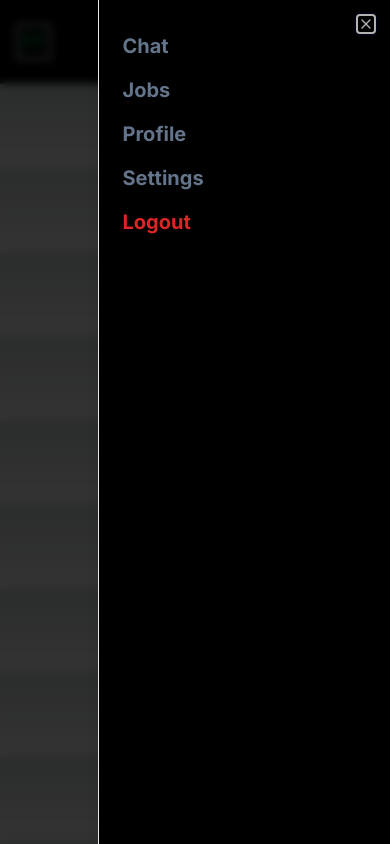
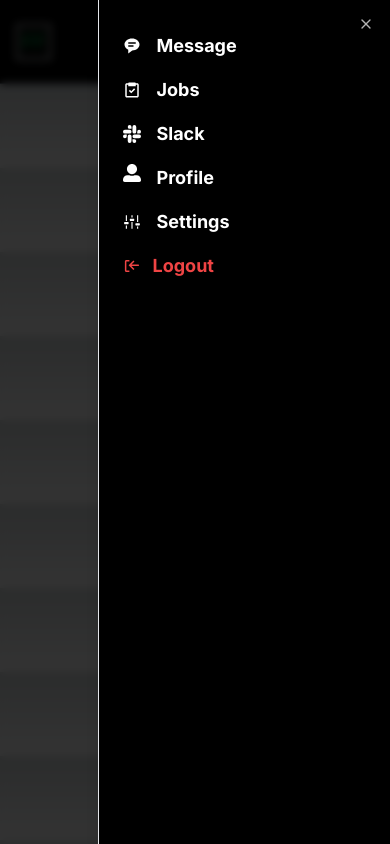
Before and after one commit to mwongess/freelancefusion, a Next.js app in the folder client/: page /console/chat/with-admin in a window 390 px wide. Both pictures are taken after a click on the button 362 px from the left and 41 px from the top of the page. Built offline with nearby package versions, Linux system fonts and the light colour scheme; no server answers.

Commit message:
update ui

```diff
--- a/client/src/app/(pages)/(protected)/console/chat/layout.tsx
+++ b/client/src/app/(pages)/(protected)/console/chat/layout.tsx
@@ -30,7 +30,7 @@ const ChatLayout = ({ children }: { children: React.ReactNode }) => {
   return (
     <div className="flex flex-col sm:flex-row items-start gap-5">
       {
-        isAdmin && <div className="hidden sm:flex flex-col items-center w-full sm:w-[30%] border-r border-slate-600 p-4 sm:min-h-[90vh]">
+        isAdmin && <div className="flex flex-col items-center w-full sm:w-[30%] border-r border-slate-600 p-4 sm:min-h-[90vh]">
           <div className="w-full">
             <div className="flex items-center justify-between w-full">
               <h1 className="font-bold">{isAdmin ? 'All Chats' : 'Chat with Admin'}</h1>
--- a/client/src/app/(pages)/(protected)/console/chat/with-admin/page.tsx
+++ b/client/src/app/(pages)/(protected)/console/chat/with-admin/page.tsx
@@ -70,7 +70,7 @@ const ChatWithAdmin = () => {
 
   return (
     <div className="flex flex-col justify-center items-center w-screen sm:w-full p-4 h-[90vh]">
-      <div className="flex flex-col gap-4 overflow-y-scroll  w-full h-[80vh] px-3">
+      <div className="flex flex-col gap-4 overflow-y-scroll  w-full h-[80vh] pr-3">
         {
           !chats[0] && <NoMesages />
         }
--- a/client/src/components/Console/MobileNav.tsx
+++ b/client/src/components/Console/MobileNav.tsx
@@ -10,8 +10,23 @@ import {
 import Image from "next/image"
 import Link from "next/link"
 import { FaHamburger, FaUserAlt } from "react-icons/fa"
+import Settings from "../Settings"
+import { BiSolidMessageRoundedDetail, BiTask } from "react-icons/bi"
+import { SiSlack } from "react-icons/si"
+import { useAuth } from "@/context/authContext"
+import { CgLogOut } from "react-icons/cg"
+import appwriteService from "@/appwrite/config"
+import { useRouter } from "next/navigation"
 
 const MobileNav = () => {
+    const { user } = useAuth()
+    const router = useRouter()
+    const isAdmin = () => user ? user.$id === process.env.NEXT_PUBLIC_ADMIN_USER_ID : false
+
+    const logout = () => {
+        appwriteService.logout()
+        router.push("/login")
+    }
     return (
         <Sheet >
             <SheetTrigger className="sm:hidden flex text-2xl"><FaHamburger />   </SheetTrigger>
@@ -23,19 +38,22 @@ const MobileNav = () => {
                     <SheetDescription >
                         <div className="flex items-start flex-col gap-4 font-bold text-xl">
                             <SheetClose asChild>
-                                <Link href="" >Chat</Link>
+                                <Link className="flex items-center gap-4 text-lg text-white" href={isAdmin() ? "/console/chat" : "/console/chat/with-admin"}><BiSolidMessageRoundedDetail />Message</Link>
                             </SheetClose>
                             <SheetClose asChild>
-                                <Link href="/console/jobs" >Jobs</Link>
+                                <Link className="flex items-center gap-4 text-lg text-white" href="/console/jobs"><BiTask />Jobs</Link>
                             </SheetClose>
                             <SheetClose asChild>
-                                <Link href="/console/profile" >Profile</Link>
+                                <Link className="flex items-center gap-4 text-lg text-white" href="https://app.slack.com/client/T05ST3P68MC/C05TNPWRPSL" target="_blank"><SiSlack />Slack</Link>
                             </SheetClose>
                             <SheetClose asChild>
-                                <Link href="/console/settings" >Settings</Link>
+                                <Link className="flex items-center/ gap-4 text-lg text-white" href="/console/profile" ><FaUserAlt /> Profile</Link>
                             </SheetClose>
                             <SheetClose asChild>
-                                <Link className="text-red-600" href="/login" >Logout</Link>
+                                <Settings />
+                            </SheetClose>
+                            <SheetClose asChild>
+                                <p className="text-red-500 flex items-center gap-3 text-lg cursor-pointer" onClick={logout}><CgLogOut /> Logout</p>
                             </SheetClose>
                         </div>
                     </SheetDescription>
--- a/client/src/components/Console/SideNav.tsx
+++ b/client/src/components/Console/SideNav.tsx
@@ -1,6 +1,5 @@
 import { BiSolidMessageRoundedDetail } from "react-icons/bi";
 import { FaUserAlt } from "react-icons/fa"
-import { VscSettings } from "react-icons/vsc";
 import { CgLogOut } from "react-icons/cg";
 import { BiTask } from "react-icons/bi";
 import { SiSlack } from "react-icons/si";
@@ -8,14 +7,13 @@ import Link from "next/link"
 import { useRouter } from "next/navigation";
 import appwriteService from "@/appwrite/config";
 import { useAuth } from "@/context/authContext";
-import Profile from "../Settings";
 import Settings from "../Settings";
 
 const SideNav = () => {
     const router = useRouter()
     const { user } = useAuth()
 
-    const isAdmin = () => user ?  user.$id === process.env.NEXT_PUBLIC_ADMIN_USER_ID : false
+    const isAdmin = () => user ? user.$id === process.env.NEXT_PUBLIC_ADMIN_USER_ID : false
 
     const logout = () => {
         appwriteService.logout()
@@ -31,7 +29,7 @@ const SideNav = () => {
                 <Link className="flex items-center/ gap-4 text-lg" href="/console/profile" ><FaUserAlt /> Profile</Link>
                 {/* <Profile/> */}
                 {/* <Link className="flex items-center gap-4 text-lg" href="/console/settings"><VscSettings /> Settings</Link> */}
-                <Settings/>
+                <Settings />
             </div>
             <div className="fixed bottom-0 pb-8">
                 <p className="text-red-500 flex items-center gap-3 text-lg cursor-pointer" onClick={logout}><CgLogOut /> Logout</p>
```
